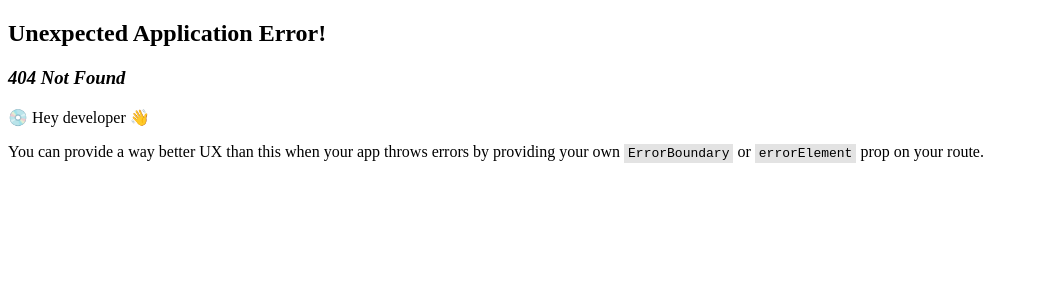
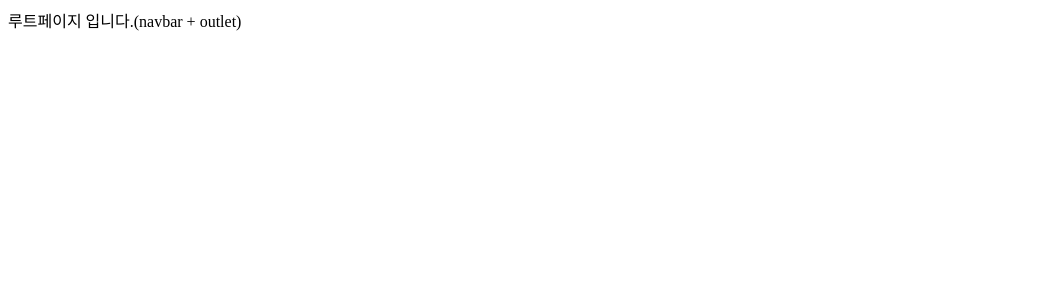
Before and after one commit to Damdadira/react-youtube-practice, a React (Vite) app: page /videos in a window 1280 px wide. Before the commit this address had no page. Shown: the top 300 px of the page, without its empty margins (0-1039 px from the left). Built offline with nearby package versions, Linux system fonts and the light colour scheme.

Commit message:
feat: 폴더 구조 재수정

```diff
--- a/src/app/App.jsx
+++ b/src/app/App.jsx
@@ -1,9 +1,24 @@
 import { createBrowserRouter, RouterProvider } from 'react-router'
+import Root from '../pages/Root/index.jsx'
+import Error from '../pages/Error/index.jsx'
+import Videos from '../pages/Videos/index.jsx'
 
 const router = createBrowserRouter([
   {
     path: "/",
-    // element:
+    element: <Root />,
+    errorElement: <Error />,
+    children: [
+      {
+        index: true,
+        element: <Videos />
+      },
+      {
+        path: "/videos",
+        element: <Videos />
+      }
+    ]
+
   }
 ])
 
--- a/src/pages/Home/index.jsx
+++ /dev/null
@@ -1,5 +0,0 @@
-import styles from "./styles/index.module.css"
-
-export default function Home() {
-  return <div>홈페이지 입니다.</div>
-}
--- /dev/null
+++ b/src/pages/Root/index.jsx
@@ -0,0 +1,5 @@
+import styles from './styles/index.module.css'
+
+export default function Root() {
+  return <div>루트페이지 입니다.(navbar + outlet)</div>
+}
--- a/src/pages/Videos/index.jsx
+++ b/src/pages/Videos/index.jsx
@@ -1,4 +1,4 @@
-import styles from "./styles/index.module.css"
+import styles from './styles/index.module.css'
 
 export default function Videos() {
   return <div>비디오 입니다.</div>
--- a/src/pages/error/index.jsx
+++ b/src/pages/error/index.jsx
@@ -1,4 +1,4 @@
-import styles from "./styles/index.module.css"
+import styles from './styles/index.module.css'
 
 export default function Error() {
   return <div>에러페이지 입니다.</div>
```
Also changed, not shown: src/pages/Root/styles/index.module.css (added), src/pages/Videos/styles/index.module.css (added).
